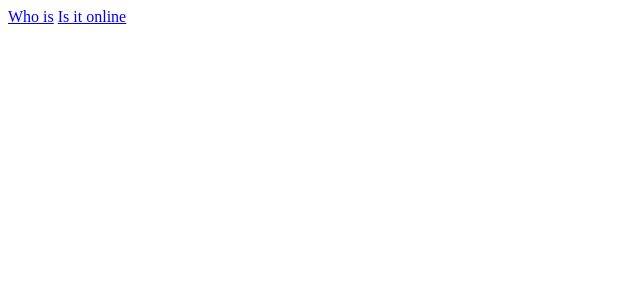
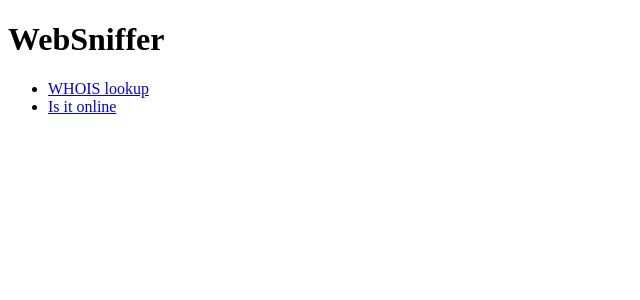
Before and after one commit to WebSnifferHQ/WebSniffer, a SvelteKit app: page / in a window 1280 px wide. Shown: the top 300 px of the page, without its empty margins (0-640 px from the left). Built offline with nearby package versions, Linux system fonts and the light colour scheme.

Commit message:
Update +page.svelte

```diff
--- a/src/routes/+page.svelte
+++ b/src/routes/+page.svelte
@@ -1,2 +1,6 @@
-<a href="/whois">Who is</a>
-<a href="/is_it_online">Is it online</a>
+<h1>WebSniffer</h1>
+
+<ul>
+<li><a href="/whois">WHOIS lookup</a></li>
+<li><a href="/is_it_online">Is it online</a></li>
+</ul>
```
